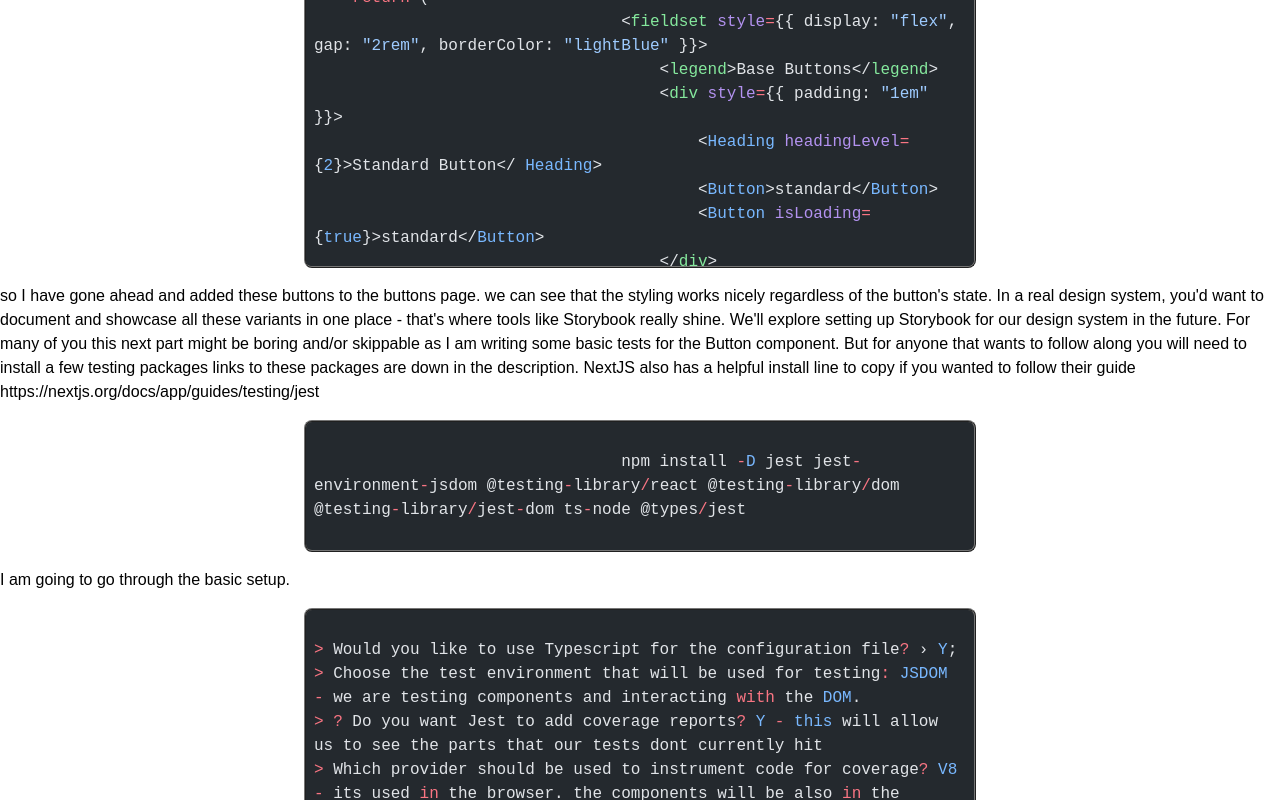
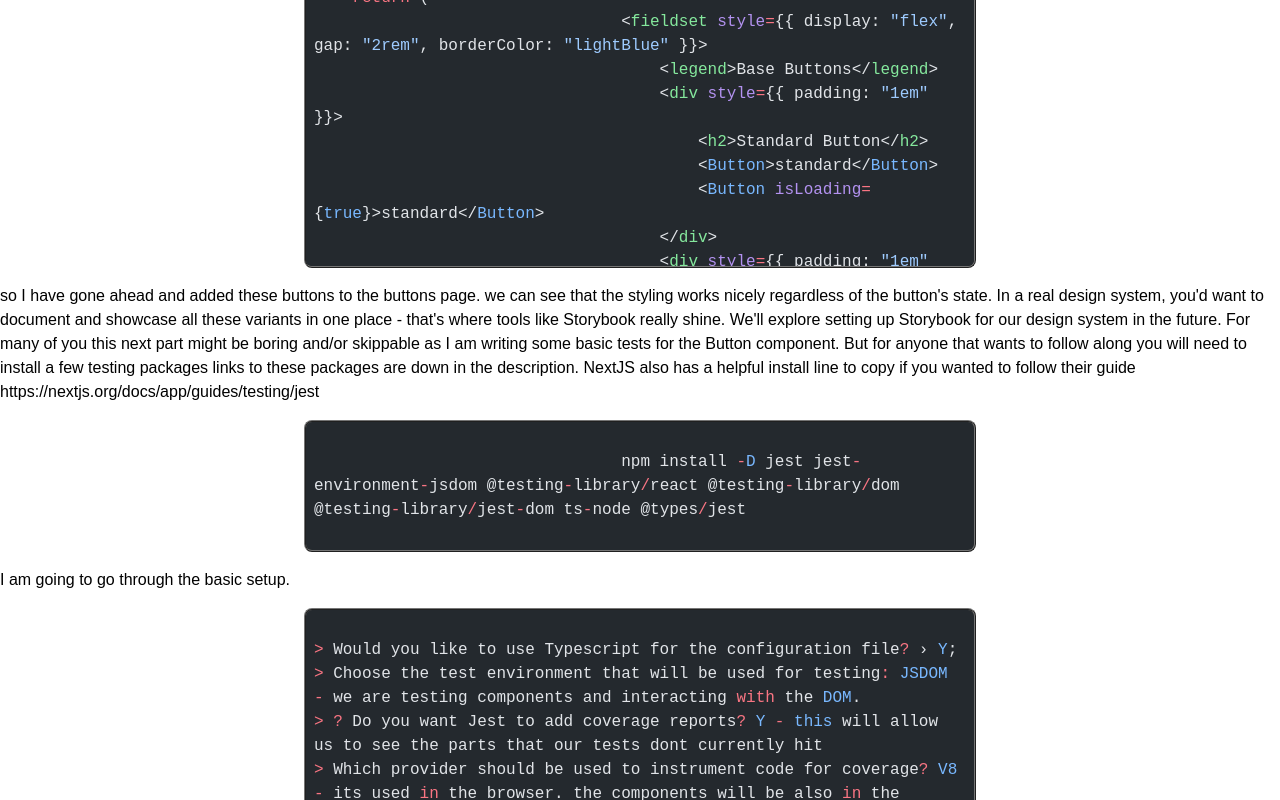
Before and after one commit to codercarl1243/react_components_system, a Next.js app: page /blog/design-system/buttons/base in a window 1280 px wide. Shown: the part 10380-11180 px from the top of the page. Built offline with nearby package versions, Linux system fonts and the light colour scheme.

Commit message:
FIX spacing issue in code snippet

```diff
--- a/app/blog/design-system/buttons/base/page.tsx
+++ b/app/blog/design-system/buttons/base/page.tsx
@@ -109,7 +109,7 @@ export default function Button({children, ...props }){
                 </ul>
             </section>
             <section>
-                <Heading headingLevel={2}>The onClick handler with Custom Hook</ Heading>
+                <Heading headingLevel={2}>The onClick handler with Custom Hook</Heading>
                 <p>
                     <span className="bold">Moving on to the interaction handling!</span> We will keep all the logic in a custom hook in <Code codeString={`./useButton.tsx`} inline />.
                 </p>
@@ -657,26 +657,26 @@ const handleClick = (userHandler) => {
                                 <fieldset style={{ display: "flex", gap: "2rem", borderColor: "lightBlue" }}>
                                     <legend>Base Buttons</legend>
                                     <div style={{ padding: "1em" }}>
-                                        <Heading headingLevel={2}>Standard Button</ Heading>
+                                        <h2>Standard Button</h2>
                                         <Button>standard</Button>
                                         <Button isLoading={true}>standard</Button>
                                     </div>
                                     <div style={{ padding: "1em" }}>
-                                        <Heading headingLevel={2}>Primary Buttons</ Heading>
+                                        <h2>Primary Buttons</h2>
                                         <Button data-style="filled" data-variant="primary">filled</Button>
                                         <Button data-style="filled" data-variant="primary" isLoading={true}>loading</Button>
                                         <Button data-style="outline" data-variant="primary">outline</Button>
                                         <Button data-style="outline" data-variant="primary" isLoading={true}>loading</Button>
                                     </div>
                                     <div style={{ padding: "1em" }}>
-                                        <Heading headingLevel={2}>Secondary Buttons</ Heading>
+                                        <h2>Secondary Buttons</h2>
                                         <Button data-style="filled" data-variant="secondary">filled</Button>
                                         <Button data-style="filled" data-variant="secondary" isLoading={true}>loading</Button>
                                         <Button data-style="outline" data-variant="secondary">outline</Button>
                                         <Button data-style="outline" data-variant="secondary" isLoading={true}>loading</Button>
                                     </div>
                                     <div style={{ padding: "1em" }}>
-                                        <Heading headingLevel={2}>Accent Buttons</ Heading>
+                                        <h2>Accent Buttons</h2>
                                         <Button data-style="filled" data-variant="accent">filled</Button>
                                         <Button data-style="filled" data-variant="accent" isLoading={true}>loading</Button>
                                         <Button data-style="outline" data-variant="accent">outline</Button>
```
